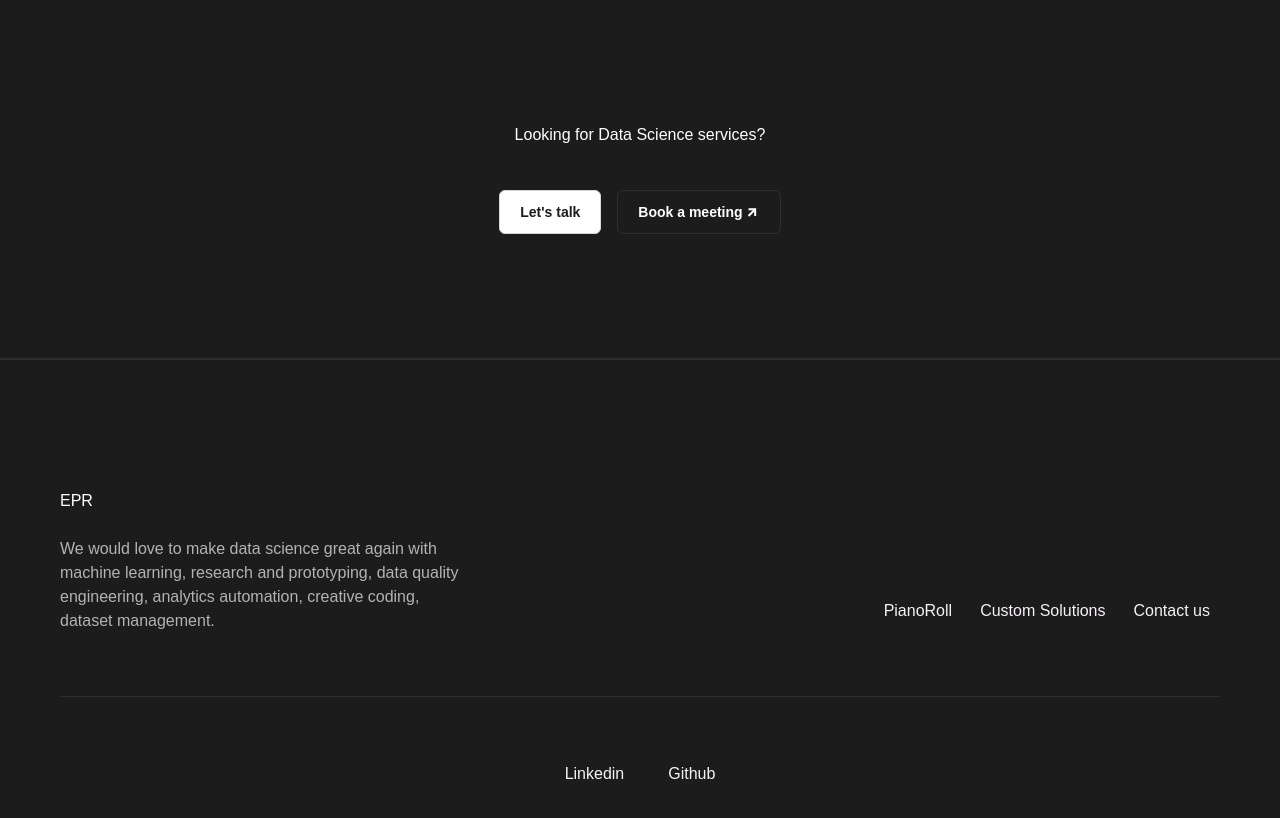
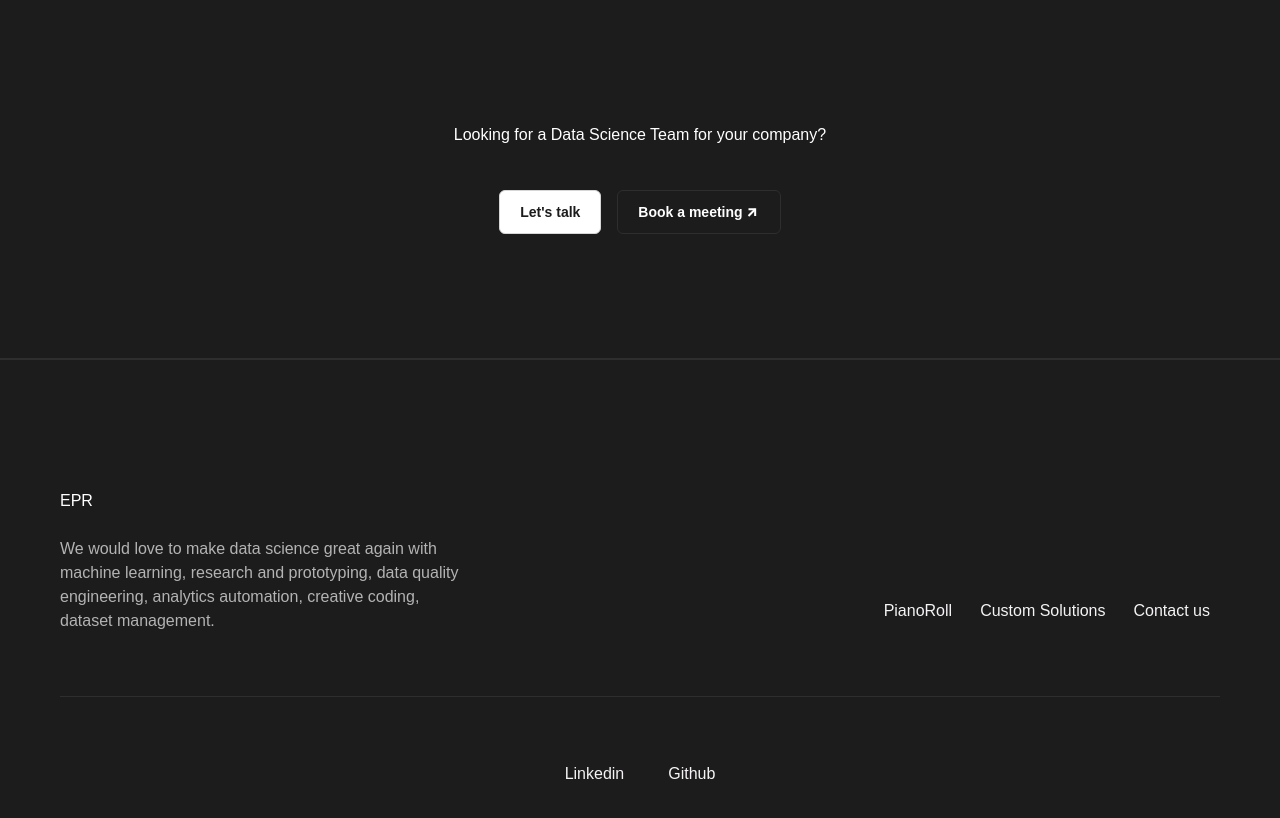
Before and after one commit to Nospoko/epr-landing, a Next.js app in the folder algrtm/: page /medTech in a window 1280 px wide. Shown: the part 2686-3504 px from the top of the page. Built offline with nearby package versions, Linux system fonts and the light colour scheme.

Commit message:
SolitionsSection component and solutionsSectionTexts updated

```diff
--- a/algrtm/src/app/customSolutions/page.js
+++ b/algrtm/src/app/customSolutions/page.js
@@ -29,7 +29,7 @@ const CustomSolutions = () => {
       </div>
       <OurWork />
       <RoundedRectangle />
-      <SolutionsSection version="version2" />
+      <SolutionsSection version="version1" />
     </main>
   );
 };
--- a/algrtm/src/app/heavyIndustry/page.js
+++ b/algrtm/src/app/heavyIndustry/page.js
@@ -21,7 +21,7 @@ const HeavyIndustry = () => {
         <TechnologiesSection />
       </div>
       <RoundedRectangle />
-      <SolutionsSection version="version3" />
+      <SolutionsSection version="version2" />
     </main>
   );
 };
--- a/algrtm/src/app/medTech/page.js
+++ b/algrtm/src/app/medTech/page.js
@@ -21,7 +21,7 @@ const MedTech = () => {
         <TechnologiesSection />
       </div>
       <RoundedRectangle />
-      <SolutionsSection version="version1" />
+      <SolutionsSection version="version2" />
     </main>
   );
 };
--- a/algrtm/src/data/solutionsSectionTexts.js
+++ b/algrtm/src/data/solutionsSectionTexts.js
@@ -1,12 +1,9 @@
 const solutionsTexts = {
   version1: {
-    title: "Looking for Data Science services?",
+    title: "Looking for Data Science Services?",
   },
   version2: {
-    title: "We know that algormitic solutions are future. Do you?",
-  },
-  version3: {
-    title: "Looking for Data Science Team for your company?",
+    title: "Looking for a Data Science Team for your company?",
   },
 };
 
--- a/algrtm/src/styles/typography.css
+++ b/algrtm/src/styles/typography.css
@@ -17,14 +17,12 @@
     font-size: 4rem;
     font-weight: 600;
     line-height: 4rem;
-    letter-spacing: -0.16rem;
   }
 
   .h2SB {
     font-size: 3.25rem;
     font-weight: 600;
     line-height: 3.25rem;
-    letter-spacing: -0.13rem;
   }
 
   .h3 {
```
